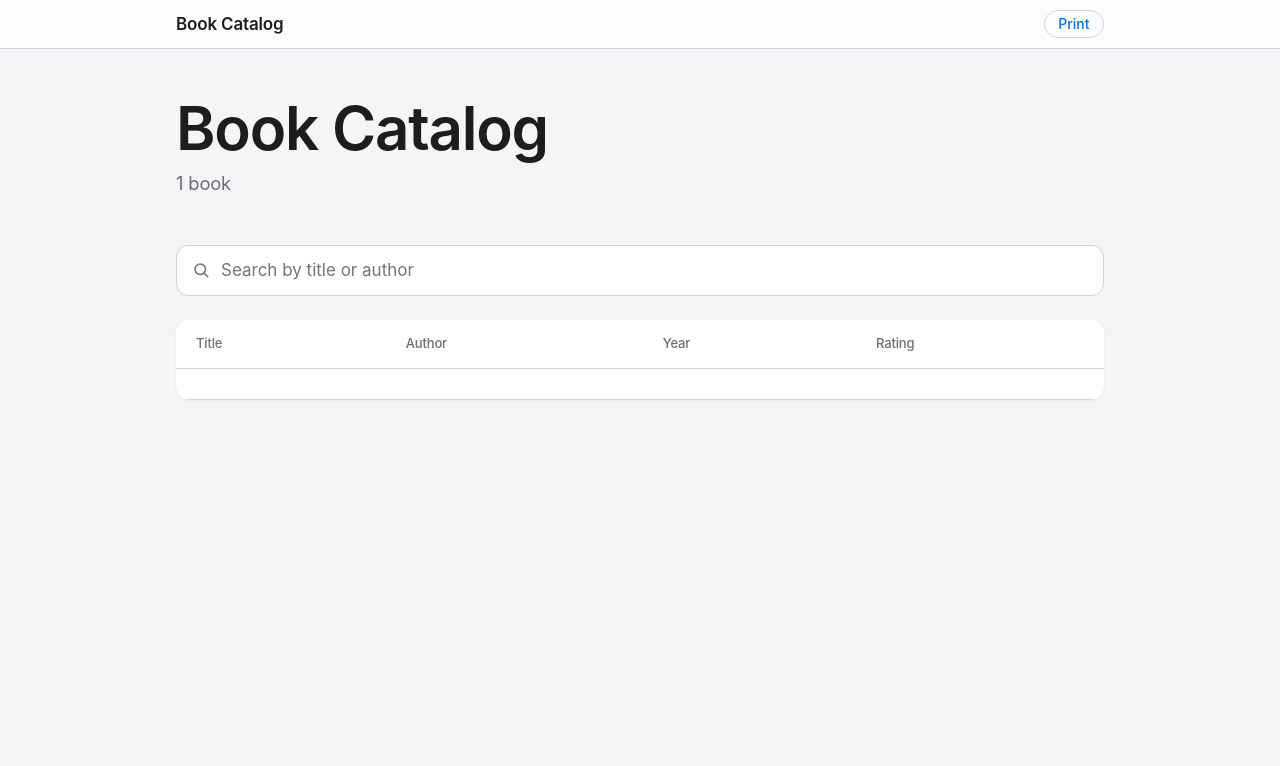
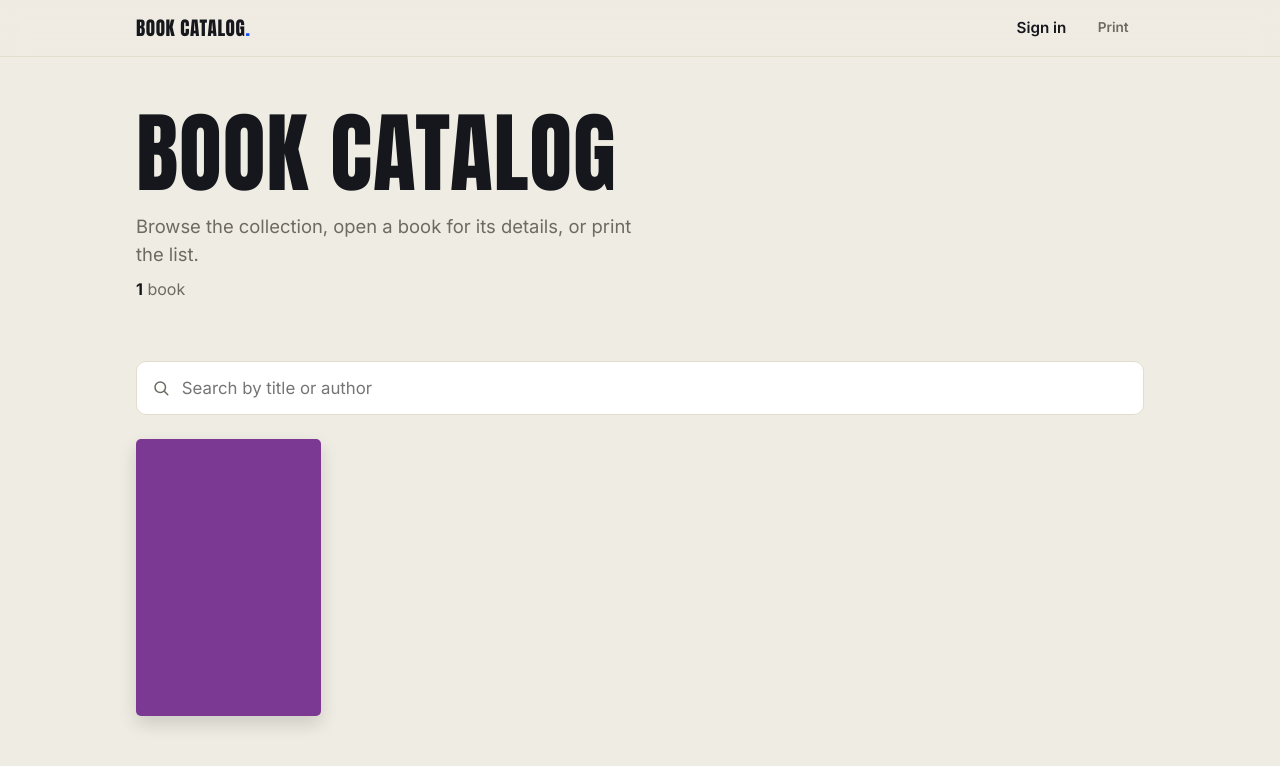
Before and after one commit to krecejac/portfolio, a PHP site: template book-catalog/views/list.php in a window 1280 px wide. Shown: the top 766 px of the page. Run offline with PHP 8.4, Linux system fonts and the light colour scheme; the template is opened without the code that fills it: most values are stand-ins (such as "Sample title", 1, 10 or a date in 2020); data that the repository does not hold is empty.

Commit message:
book-catalog: editorial redesign with cover grid and sign-in link

```diff
--- a/book-catalog/views/list.php
+++ b/book-catalog/views/list.php
@@ -1,55 +1,46 @@
 <?php
 /** @var array<int, array<string, mixed>> $books  provided by index.php */
 $pageTitle = 'Book Catalog';
-$navRight  = '<button type="button" class="btn btn--sm btn--secondary" onclick="window.print()">Print</button>';
+$navRight  = '<a class="nav-link" href="/admin/login">Sign in</a>'
+           . '<button type="button" class="btn btn--sm btn--ghost" onclick="window.print()">Print</button>';
 require __DIR__ . '/partials/header.php';
 $count = count($books);
 ?>
 <section class="hero">
     <h1>Book Catalog</h1>
-    <p class="count"><span id="count"><?= $count ?></span> book<?= $count === 1 ? '' : 's' ?></p>
+    <p class="lede">Browse the collection, open a book for its details, or print the list.</p>
+    <p class="count"><strong id="count"><?= $count ?></strong> book<?= $count === 1 ? '' : 's' ?></p>
 </section>
 
 <?php if ($books === []): ?>
-    <div class="list-card">
-        <table class="book-table">
-            <tbody><tr class="empty-row"><td>No books in the catalogue yet.</td></tr></tbody>
-        </table>
-    </div>
+    <p class="empty">No books in the catalogue yet.</p>
 <?php else: ?>
     <div class="search">
         <input type="search" id="book-search" placeholder="Search by title or author"
                aria-label="Search books" autocomplete="off">
     </div>
 
-    <div class="list-card">
-        <table class="book-table" id="book-table">
-            <thead>
-                <tr>
-                    <th>Title</th>
-                    <th>Author</th>
-                    <th>Year</th>
-                    <th>Rating</th>
-                </tr>
-            </thead>
-            <tbody>
-                <?php foreach ($books as $book): ?>
-                    <tr data-search="<?= e(mb_strtolower($book['title'] . ' ' . $book['author'])) ?>">
-                        <td class="col-title">
-                            <a href="/?id=<?= (int) $book['id'] ?>"><?= e($book['title']) ?></a>
-                        </td>
-                        <td class="col-author"><?= e($book['author']) ?></td>
-                        <td class="col-year"><?= e((string) $book['year']) ?></td>
-                        <td class="col-rating"><?= stars($book['rating'] === null ? null : (int) $book['rating']) ?></td>
-                    </tr>
-                <?php endforeach; ?>
-                <tr class="empty-row" id="no-results" hidden>
-                    <td colspan="4">No books match your search.</td>
-                </tr>
-            </tbody>
-        </table>
+    <div class="cover-grid">
+        <?php foreach ($books as $book): ?>
+            <?php $hue = abs(crc32((string) $book['title'])) % 360; ?>
+            <a class="book-card" href="/?id=<?= (int) $book['id'] ?>"
+               data-search="<?= e(mb_strtolower($book['title'] . ' ' . $book['author'])) ?>">
+                <span class="cover" style="--hue: <?= $hue ?>">
+                    <span class="cover-title"><?= e($book['title']) ?></span>
+                    <span class="cover-author"><?= e($book['author']) ?></span>
+                </span>
+                <span class="info">
+                    <span class="a"><?= e($book['author']) ?></span>
+                    <span class="r">
+                        <?= stars($book['rating'] === null ? null : (int) $book['rating']) ?>
+                        <span class="year"><?= e((string) $book['year']) ?></span>
+                    </span>
+                </span>
+            </a>
+        <?php endforeach; ?>
     </div>
 
+    <p class="empty" id="no-results" hidden>No books match your search.</p>
     <script src="/assets/js/catalog-search.js" defer></script>
 <?php endif; ?>
 <?php require __DIR__ . '/partials/footer.php'; ?>
--- a/book-catalog/views/partials/header.php
+++ b/book-catalog/views/partials/header.php
@@ -14,6 +14,9 @@
     <meta charset="utf-8">
     <meta name="viewport" content="width=device-width, initial-scale=1">
     <title><?= e($pageTitle) ?></title>
+    <link rel="preconnect" href="https://fonts.googleapis.com">
+    <link rel="preconnect" href="https://fonts.gstatic.com" crossorigin>
+    <link href="https://fonts.googleapis.com/css2?family=Anton&family=Inter:wght@400;500;600;700&display=swap" rel="stylesheet">
     <link rel="stylesheet" href="/assets/css/style.css">
 </head>
 <body>
```
Also changed, not shown: book-catalog/public/assets/css/style.css, book-catalog/public/assets/js/catalog-search.js, book-catalog/public/assets/scss/style.scss.
